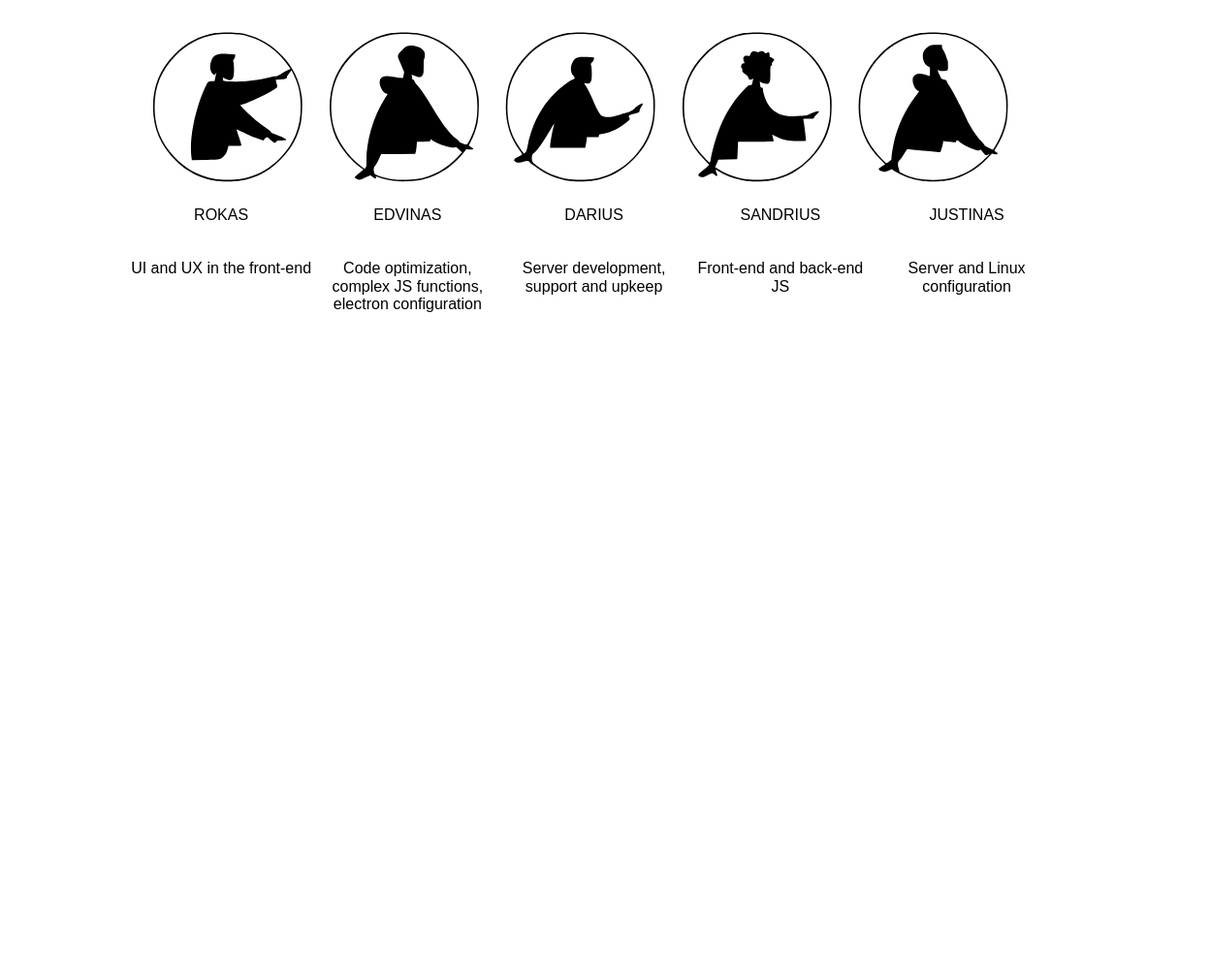
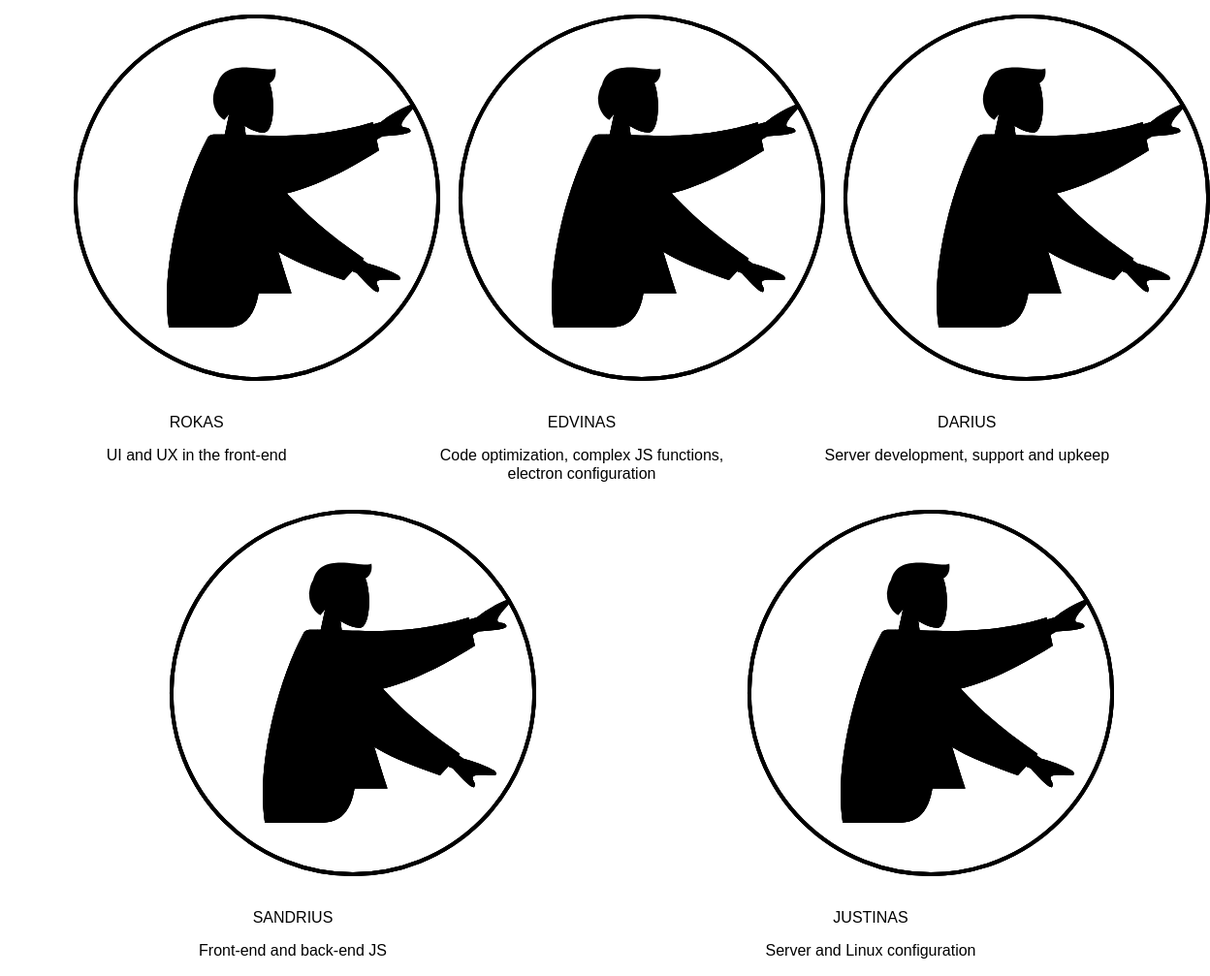
Before and after one commit to Strazdonis/file-share, an Electron app: page about.html in a window 1200 px wide. Shown: the part 279-1286 px from the top of the page at 97% size, 1248 px wide, since content can reach past the window. Before the commit the page ends 800 px from the top, so only its background shows below. Drawn offline with Linux system fonts and the light colour scheme.

Commit message:
fix about page images

```diff
--- a/about.html
+++ b/about.html
@@ -15,11 +15,13 @@
     PAŽIŪRĖKIT browser/js/main.js
 
 -->
+
 <body>
     <nav>
         <ul>
-            <li id="logo" style="float:left" ><a href="fileshare://completed">FILE <span class="orange">TRANSFER</span></a></li>
-            <img  id="sync-img" src="sync.svg" alt="sync-img" >
+            <li id="logo" style="float:left"><a href="fileshare://completed">FILE <span
+                        class="orange">TRANSFER</span></a></li>
+            <img id="sync-img" src="sync.svg" alt="sync-img">
             <li><a href="contact.html">Contact</a></li>
             <li><a href="help.html">Help</a></li>
             <li class="active"><a href="about.html">About</a></li>
@@ -40,32 +42,48 @@
 
 
         </div>
-         <img class="svg-about" src="./About page SVG .svg" alt="about page svg">
-         <div id="about-paragraphs">
-             <p id="first">ROKAS <br> <br> <br>
+
+        <div class="row">
+            <div class="column">
+                <img class="svg-about" src="./browser/img/rokas.svg" alt="about page svg">
+                <p id="first">ROKAS </p>
+                <p>
                     UI and UX in the front-end
                 </p>
-             <p id="second">EDVINAS <br> <br> <br>
+            </div>
+            <div class="column">
+                <img class="svg-about" src="./browser/img/rokas.svg" alt="about page svg">
+                <p id="second">EDVINAS </p>
+                <p>
                     Code optimization, complex JS functions, electron configuration
                 </p>
-            <p id="third">DARIUS <br> <br> <br>
+            </div>
+            <div class="column">
+                <img class="svg-about" src="./browser/img/rokas.svg" alt="about page svg">
+                <p id="third">DARIUS </p>
+                <p>
                     Server development, support
                     and upkeep
 
                 </p>
-            <p id="forth">SANDRIUS <br> <br> <br>
+            </div>
+            <div class="column">
+                <img class="svg-about" src="./browser/img/rokas.svg" alt="about page svg">
+                <p id="forth">SANDRIUS </p>
+                <p>
                     Front-end and back-end JS
                 </p>
-            <p id="fifth">JUSTINAS <br> <br> <br>
-                Server and Linux configuration
+            </div>
+            <div class="column">
+                <img class="svg-about" src="./browser/img/rokas.svg" alt="about page svg">
+                <p id="fifth">JUSTINAS</p>
+                <p>Server and Linux configuration
                 </p>
+            </div>
+        </div>
 
     </div>
 
+</body>
 
-
-    </div>
-
-
-
-</body>
+</html>
--- a/browser/css/styles.css
+++ b/browser/css/styles.css
@@ -185,15 +185,6 @@ nav li.active a {
   left: 11%;
 }
 
-#first,
-#second,
-#third,
-#forth,
-#fifth {
-  float: left;
-  width: 18%;
-}
-
 /*---------------------------*/
 
 /*-------- Help page --------------*/
@@ -296,6 +287,28 @@ nav li.active a {
   width: 75%;
 }
 
+
+.row {
+  display: flex;
+  flex-wrap: wrap;
+  padding: 0 4px;
+  justify-content: space-around;
+}
+
+/* Create four equal columns that sits next to each other */
+.column {
+  flex: 25%;
+  max-width: 25%;
+  padding: 0 4px;
+}
+
+.column img {
+  margin-top: 8px;
+  vertical-align: middle;
+  width: 100%;
+}
+
+
 /*--------------------------------------------------  */
 
 /* Contact Form */
```
Also changed, not shown: browser/img/darius.svg (added), browser/img/edvinas.svg (added), browser/img/justinas.svg (added), browser/img/rokas.svg (added), browser/img/sandrius.svg (added). Lines whose indentation alone changed are shown as unchanged.
